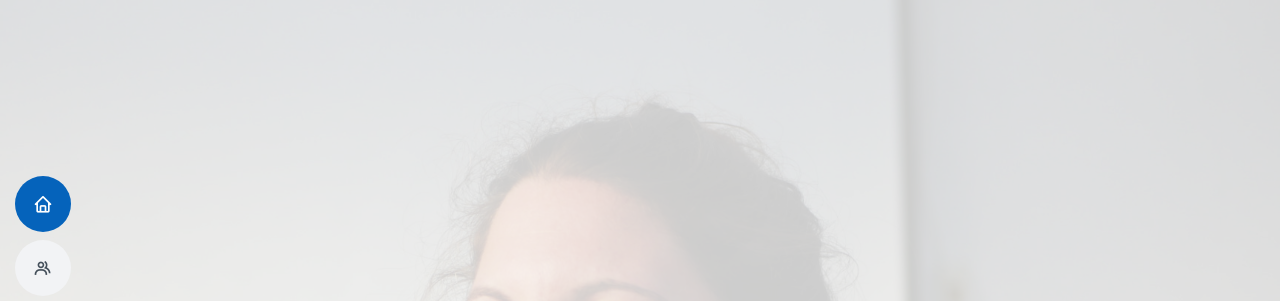
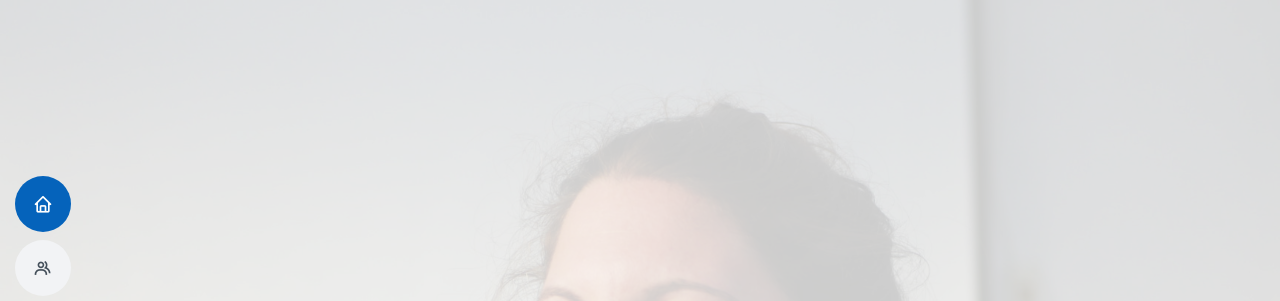
Before and after one commit to s1h-org/teresa-hofmann.org, a plain HTML site: page src/index.html in a window 1280 px wide. Shown: the top 301 px of the page. Drawn offline with nearby package versions, Linux system fonts and the light colour scheme; a script that the page names is missing.

Commit message:
Centered hero background image

```diff
--- a/src/assets/css/style.css
+++ b/src/assets/css/style.css
@@ -247,7 +247,7 @@ h1, h2, h3, h4, h5, h6 {
 #hero {
   width: 100%;
   height: 100vh;
-  background: url("../img/hero-bg.jpg") top right no-repeat;
+  background: url("../img/hero-bg.jpg") top center no-repeat;
   background-size: cover;
   position: relative;
 }
```
